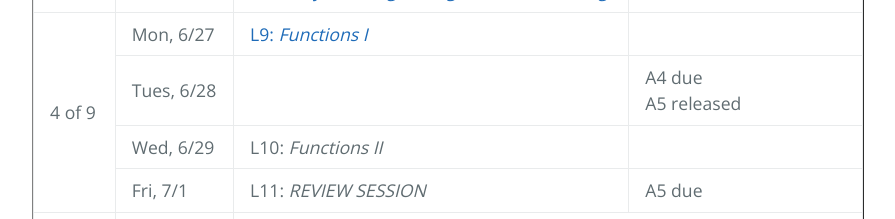
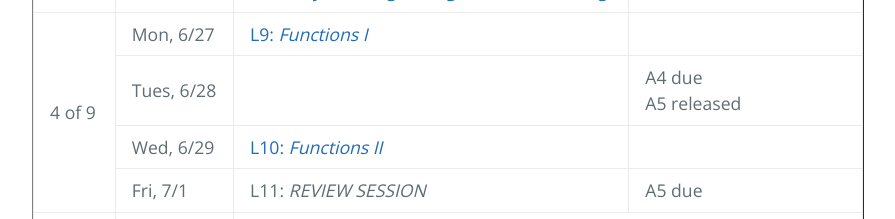
Before and after one commit to eds-uga/csci1360e-su16, a plain HTML site: page index.html in a window 1280 px wide. Shown: the part 4800-5019 px from the top of the page, without its empty margins (192-1087 px from the left). Drawn offline with nearby package versions, Linux system fonts and the light colour scheme.

Commit message:
L10 link added.

```diff
--- a/index.html
+++ b/index.html
@@ -251,7 +251,7 @@
 </tr>
 <tr>
     <td>Wed, 6/29</td>
-    <td>L10: <em>Functions II</em></td>
+    <td><a href="http://nbviewer.jupyter.org/format/slides/github/eds-uga/csci1360e-su16/blob/master/lectures/L10.ipynb#/" target="_blank">L10: <em>Functions II</em></a></td>
     <td>&nbsp;</td>
 </tr>
 <tr>
```
